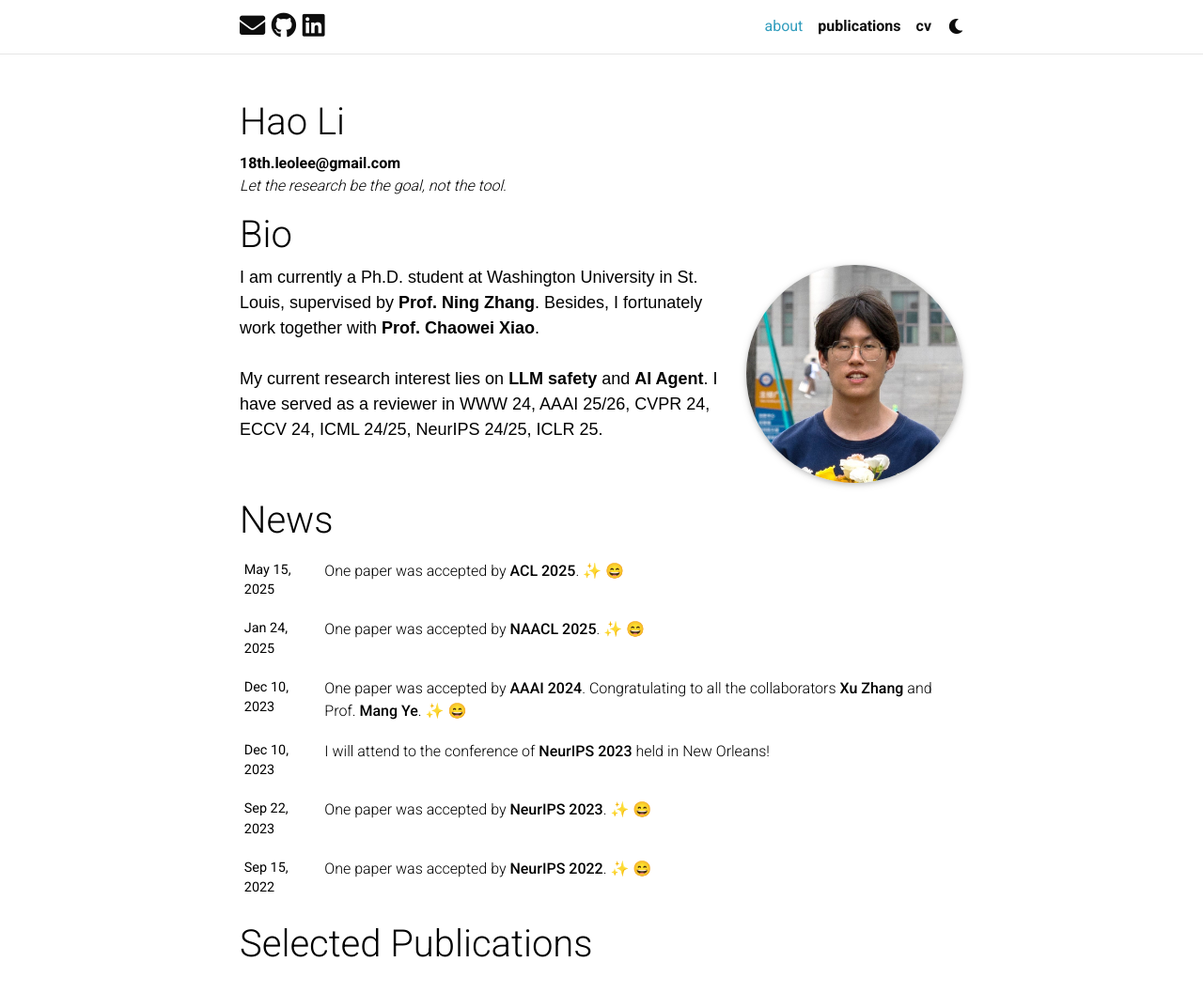
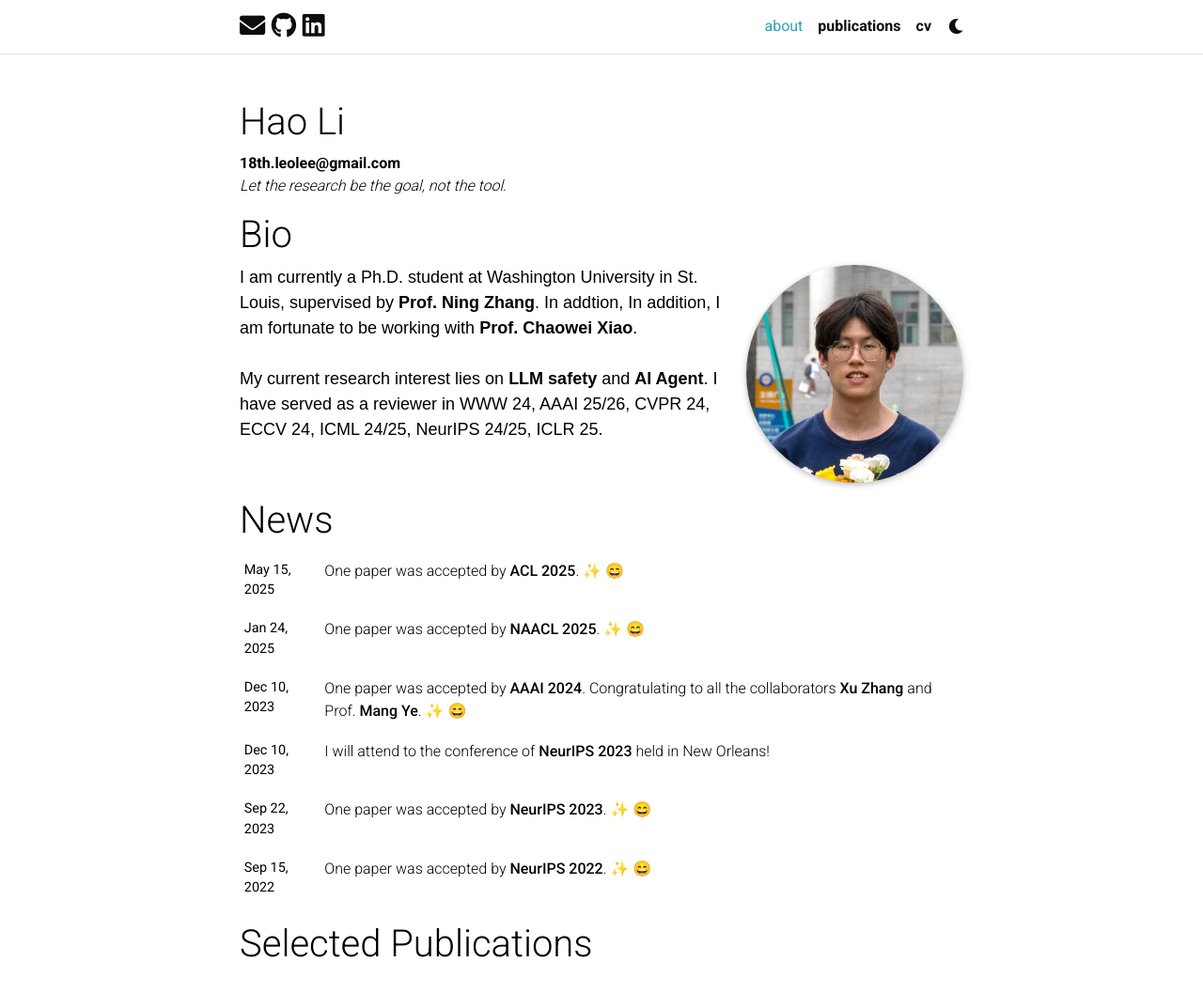
Before and after one commit to leolee99/leolee99.github.io, a Jekyll site: the page built from _pages/about.md, in a window 1280 px wide and 1311 px high, cut to the strip 0-1057 px from the top of the window. Shown: the whole strip at 94% size. Built offline with Jekyll 4.4.1, drawn with Linux system fonts in a browser that asks for light colours; full-size pictures stand in for the smaller copies a plugin makes; emoji names are drawn with the system emoji font; comment, search, counter and statistics services are not loaded; a style sheet for code colours, icons or effects is not loaded.

Commit message:
Update about.md

```diff
--- a/_pages/about.md
+++ b/_pages/about.md
@@ -27,7 +27,7 @@
     }
 </style>
 
-<p style="font-family: Arial, sans-serif; font-size: 18px">I am currently a Ph.D. student at Washington University in St. Louis, supervised by <a href="https://engineering.washu.edu/faculty/Ning-Zhang.html" style="font-weight: bold;">Prof. Ning Zhang</a>. Besides, I fortunately work together with <a href="https://xiaocw11.github.io/" style="font-weight: bold;">Prof. Chaowei Xiao</a>.
+<p style="font-family: Arial, sans-serif; font-size: 18px">I am currently a Ph.D. student at Washington University in St. Louis, supervised by <a href="https://engineering.washu.edu/faculty/Ning-Zhang.html" style="font-weight: bold;">Prof. Ning Zhang</a>. In addtion, In addition, I am fortunate to be working with <a href="https://xiaocw11.github.io/" style="font-weight: bold;">Prof. Chaowei Xiao</a>.
 <br>
 <!-- <br>
 Previously, I was a master student in computer science at University of Electronic Science and Technology of China, co-advised by <a href="https://jingkuansong.github.io/" style="font-weight: bold;">Prof. Jingkuan Song</a> and <a href="https://lianligao.github.io/" style="font-weight: bold;">Prof. Lianli Gao</a>.
```
